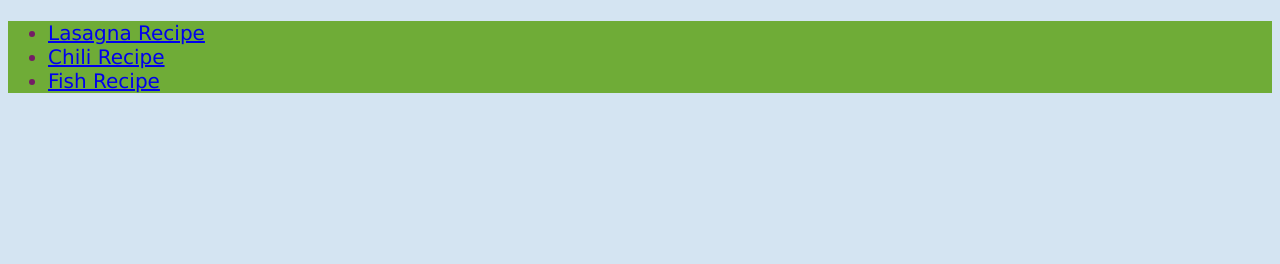
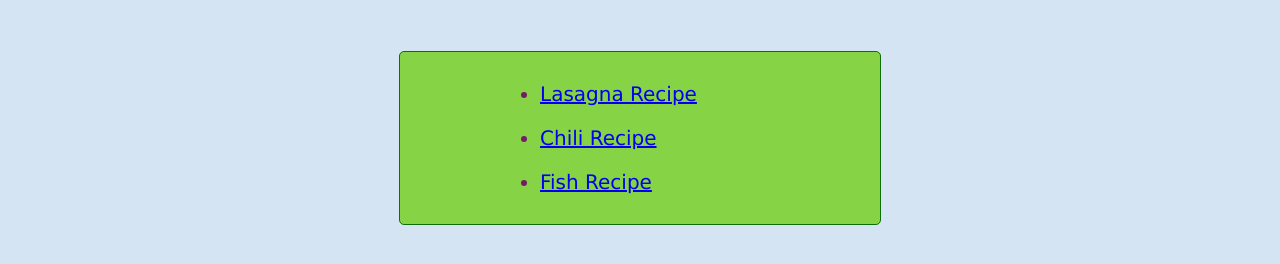
Before and after one commit to Josetovx/odin-recipes, a plain HTML site: page index.html in a window 1280 px wide. Shown: the part 68-332 px from the top of the page. Drawn offline with Linux system fonts and the light colour scheme.

Commit message:
Add margin and padding
Give styles like margin and pading.
Also give border, hover and several styles.
Just playing.

```diff
--- a/style.css
+++ b/style.css
@@ -8,12 +8,27 @@ h1 {
     font-size: 36px;
     font-weight: 900;
     text-align: center;
+    padding-bottom: 30px;
 }
 
 ul {
-    background-color: rgb(111, 172, 55);
+    background-color: rgba(119, 208, 35, 0.826);
+    width: 280px;
+    padding: 1em 5em;
+    border: 1px solid rgb(12, 111, 12);
+    border-radius: 5px;
+    margin: auto;
 }
 
 li {
     color: rgb(116, 29, 101);
+    padding: 0.5em 0;
+    width: 200px;
+    margin: auto;
 }
+
+li:hover {
+    background-color: rgb(225, 188, 24);
+    font-weight: 700;
+    border-radius: 10px;
+}
```
